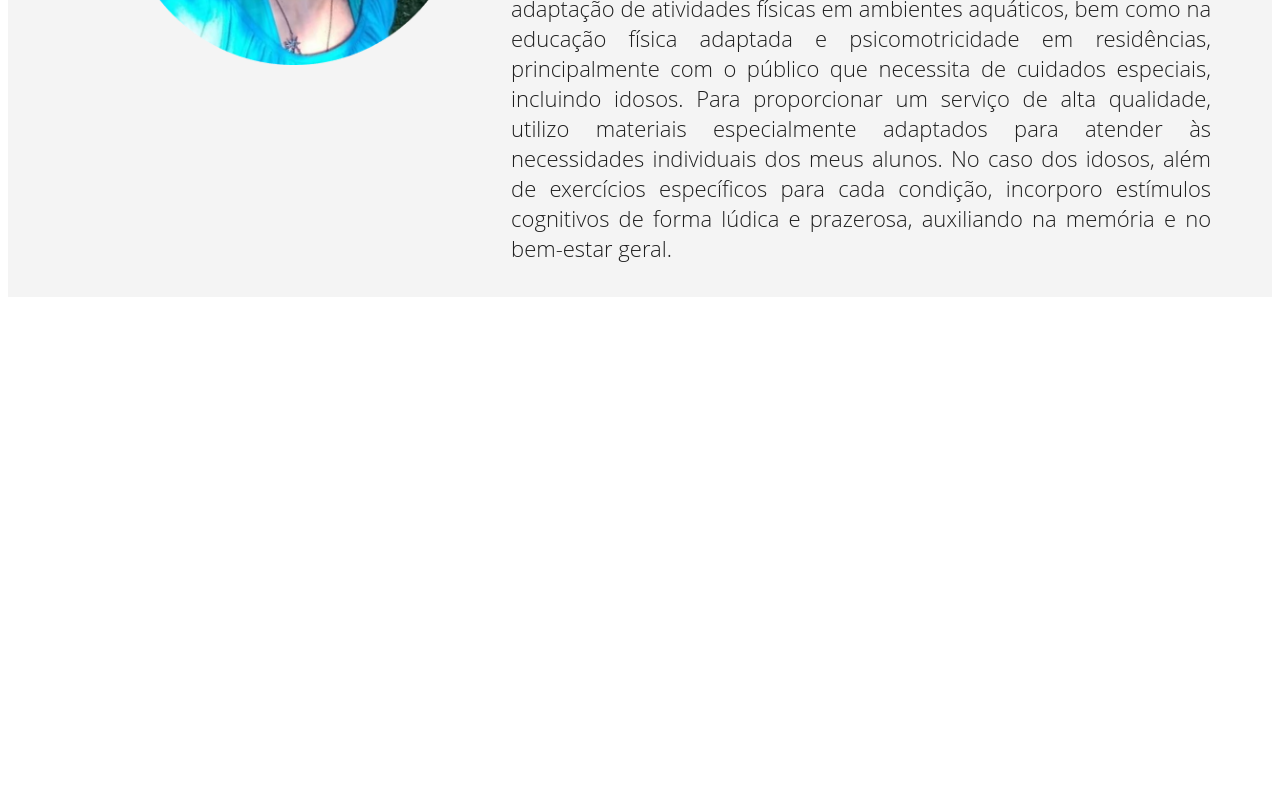
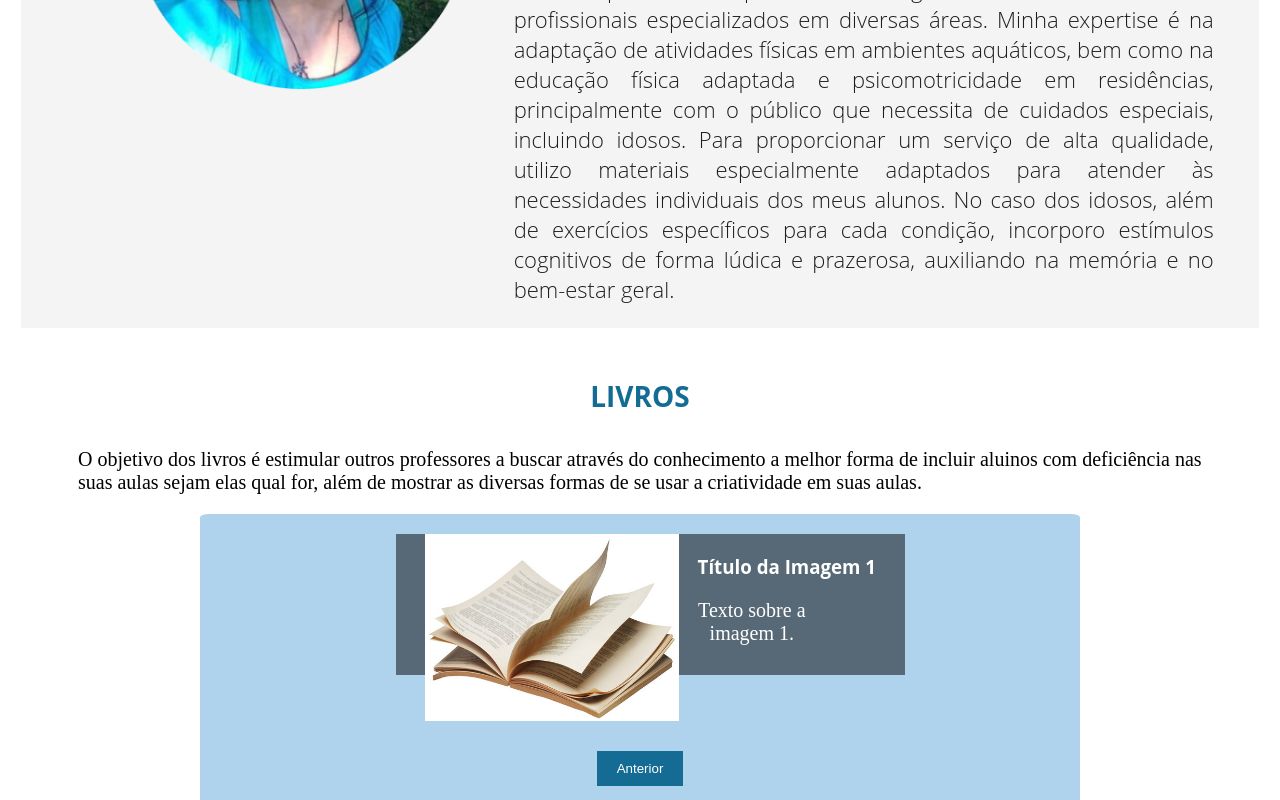
Before and after one commit to Blopees/acao_extencionista, a plain HTML site: page Desktop/Personal/index.html in a window 1280 px wide. Shown: the part 1045-1845 px from the top of the page. Before the commit the page ends 1350 px from the top, so only its background shows below. Drawn offline with Linux system fonts and the light colour scheme.

Commit message:
criacao sider

```diff
--- a/Desktop/Personal/css/style.css
+++ b/Desktop/Personal/css/style.css
@@ -12,6 +12,18 @@ h1 {
 }
 
 .sobre {
+    text-align: center;
+    color: #146C94;
+    font-family: 'Open Sans', sans-serif;
+    font-size: 28px;
+    font-style: normal;
+    font-weight: 10%;
+    line-height: normal;
+    letter-spacing: 0.1%;
+    padding-top: 2%;
+}
+
+.livros h2{
     text-align: center;
     color: #146C94;
     font-family: 'Open Sans', sans-serif;
@@ -174,3 +186,73 @@ img {
     flex-shrink: 0;
     background: #F4F4F4 ;
 }
+
+.carousel-container {
+    display: flex;
+    width: 800px; /* Largura máxima do carrossel (ajuste conforme necessário) */
+    height: 300px; /* Altura máxima do carrossel (ajuste conforme necessário) */
+    padding: 20px 40px;
+    margin: 0 auto;
+    overflow: hidden;
+    background-color: #AFD3ED; /* Cor de fundo do carrossel */
+    border-radius: 1%;
+    position: relative;
+    align-items: center; /* Centralize verticalmente */
+    flex-direction: column; /* Coloque os elementos em coluna (um abaixo do outro) */
+  }
+
+  .carousel {
+    display: flex;
+    transition: transform 0.5s ease-in-out;
+    text-align: center; /* Centralize o texto horizontalmente */
+  }
+
+  .carousel-slide {
+    display: flex; /* Exiba os elementos do slide em linha */
+    flex-direction: column; /* Coloque os elementos em coluna (um abaixo do outro) */
+    align-items: center; /* Centralize os elementos verticalmente */
+    position: relative;
+    margin: 0 auto;
+  }
+
+  img {
+    max-width: 100%;
+    height: auto;
+  }
+
+  .carousel-content {
+    background-color: rgba(0, 0, 0, 0.5);
+    color: #fff;
+    padding: 10px;
+    text-align: center;
+    font-size: 16px;
+    width: 100%;
+  }
+
+  h3 {
+    font-family: 'Open Sans', sans-serif; /* Use a mesma fonte que o "Sobre" */
+    font-weight: 700;
+    margin: 10px 0; /* Adicione um espaço entre o título e o texto */
+  }
+
+  p {
+    margin: 10px 0; /* Adicione um espaço entre o texto e a legenda */
+    font-size: 20px;
+    padding: 10px 70px;
+  }
+
+  /* Estilos dos botões de navegação */
+  .prev-button,
+  .next-button {
+    background-color: #146C94;
+    color: #fff;
+    padding: 10px 20px;
+    border: none;
+    cursor: pointer;
+    margin: 10px;
+  }
+
+  .prev-button:hover,
+  .next-button:hover {
+    background-color: #1D4896;
+  }
--- a/Desktop/Personal/index.html
+++ b/Desktop/Personal/index.html
@@ -6,6 +6,8 @@
     <meta name="viewport" content="width=device-width, initial-scale=1.0">
     <meta http-equiv="X-UA-Compatible" content="IE=edge">
     <link rel="stylesheet" href="css/style.css">
+    <script src="js/script.js"></script>
+
     <title>Personal Trainer</title>
 </head>
 
@@ -27,6 +29,9 @@
                 </nav>
             </div>
         </header>
+
+        <main>
+            <div id = "conteudo-principal">
                 <div class="titulo">
                     <h1>PERSONAL TRAINER <span id="adaptada">ADAPTADA</span></h1>
                     <h2 class="destaqueVermelho">Andreia Honorato</h2>
@@ -37,6 +42,9 @@
                 <nav>
                     <img class="andreiaEAluno" src="./image 8.png" alt="Personal Trainer Andreia Honorato e seu aluno">
                 </nav>
+            </div>
+
+            <div class="sobre">
                 <div class="borderSobre">
                     <h2 class="sobre">SOBRE</h2>
                     <div class="andreia">
@@ -56,6 +64,58 @@
                             auxiliando na memória e no bem-estar geral.</p>
                     </div>
                 </div>
+            </div>
+
+            <div class="livros">
+                <h2>LIVROS</h2>
+                <p>O objetivo dos livros é estimular outros professores a buscar através do conhecimento a melhor forma de incluir aluinos com deficiência nas suas aulas sejam elas qual for, além de mostrar as diversas formas de se usar a criatividade em suas aulas.</p>
+
+                <div class="carousel-container">
+                    <div class="carousel">
+                      <div class="carousel-slide">
+                        <img src="images/book.jpg" alt="Livro 1">
+                        <div class="carousel-content">
+                          <h3>Título da Imagem 1</h3>
+                          <p>Texto sobre a imagem 1.</p>
+                        </div>
+                      </div>
+                      <div class="carousel-slide">
+                        <img src="images/book.jpg" alt="Livro 2">
+                        <div class="carousel-content">
+                          <h3>Título da Imagem 2</h3>
+                          <p>Texto sobre a imagem 2.</p>
+                        </div>
+                      </div>
+                      <div class="carousel-slide">
+                        <img src="images/book.jpg" alt="Livro 3">
+                        <div class="carousel-content">
+                          <h3>Título da Imagem 3</h3>
+                          <p>Texto sobre a imagem 3.</p>
+                        </div>
+                      </div>
+                      <div class="carousel-slide">
+                        <img src="images/book.jpg" alt="Livro 4">
+                        <div class="carousel-content">
+                          <h3>Título da Imagem 4</h3>
+                          <p>Texto sobre a imagem 4.</p>
+                        </div>
+                      </div>
+                      <div class="carousel-slide">
+                        <img src="images/book.jpg" alt="Livro 5">
+                        <div class="carousel-content">
+                          <h3>Título da Imagem 5</h3>
+                          <p>Texto sobre a imagem 5.</p>
+                        </div>
+                      </div>
+                    </div>
+                    <button class="prev-button">Anterior</button>
+                    <button class="next-button">Próxima</button>
+                  </div>
+
+
+        </main>
+
+
 </body>
 
 </html>
--- /dev/null
+++ b/Desktop/Personal/js/script.js
@@ -0,0 +1,37 @@
+document.addEventListener("DOMContentLoaded", function () {
+    const carousel = document.querySelector(".carousel");
+    const slides = document.querySelectorAll(".carousel-slide");
+    const prevButton = document.querySelector(".prev-button");
+    const nextButton = document.querySelector(".next-button");
+
+    let currentIndex = 0;
+
+    function showSlide(index) {
+      slides.forEach((slide, i) => {
+        slide.style.display = i === index ? "block" : "none";
+      });
+    }
+
+    function showNextSlide() {
+      if (currentIndex < slides.length - 1) {
+        currentIndex++;
+      } else {
+        currentIndex = 0;
+      }
+      showSlide(currentIndex);
+    }
+
+    function showPrevSlide() {
+      if (currentIndex > 0) {
+        currentIndex--;
+      } else {
+        currentIndex = slides.length - 1;
+      }
+      showSlide(currentIndex);
+    }
+
+    prevButton.addEventListener("click", showPrevSlide);
+    nextButton.addEventListener("click", showNextSlide);
+
+    showSlide(currentIndex);
+  });
```
Also changed, not shown: Desktop/Personal/images/book.jpg (added). Lines whose indentation alone changed are shown as unchanged.
